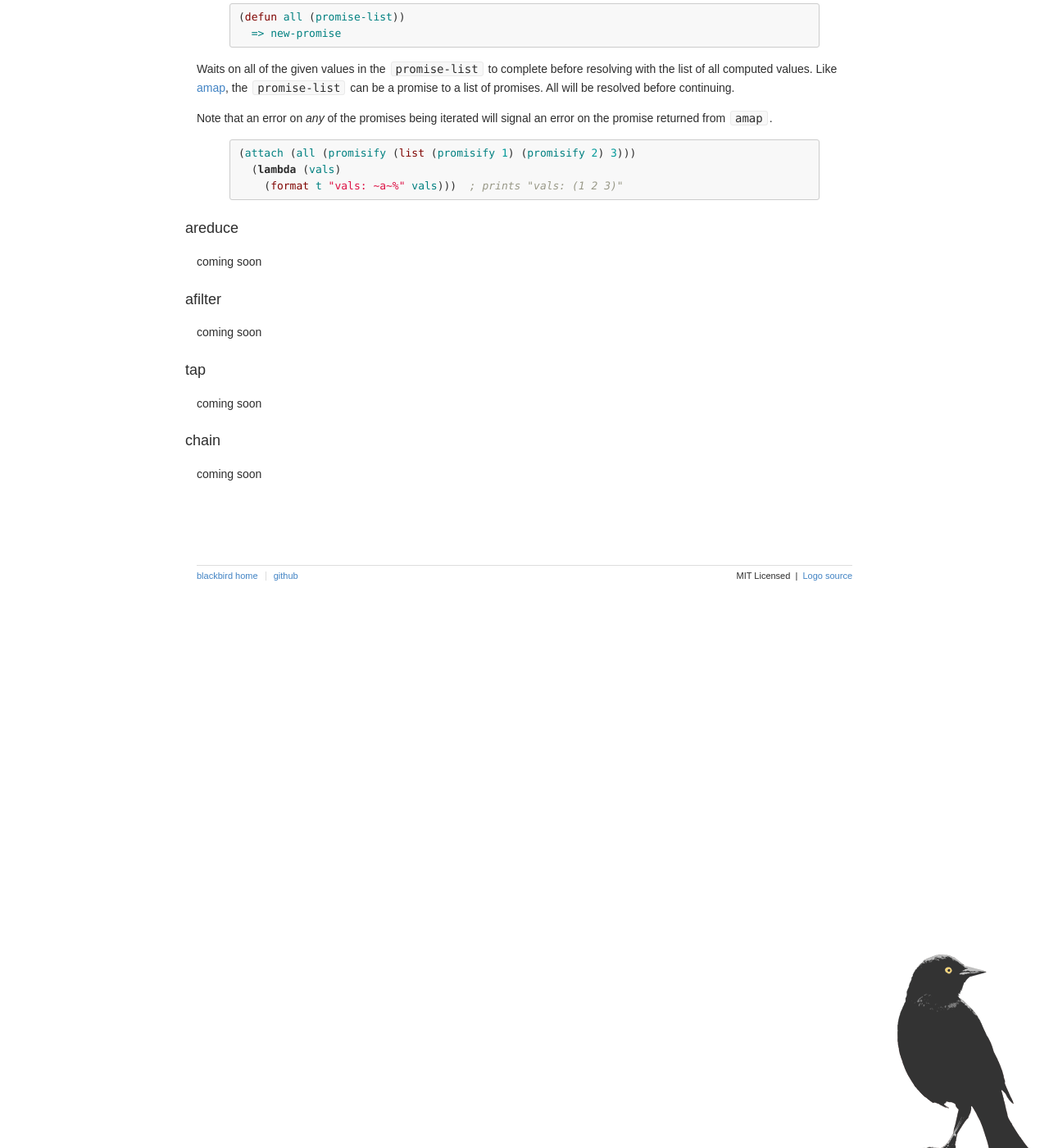
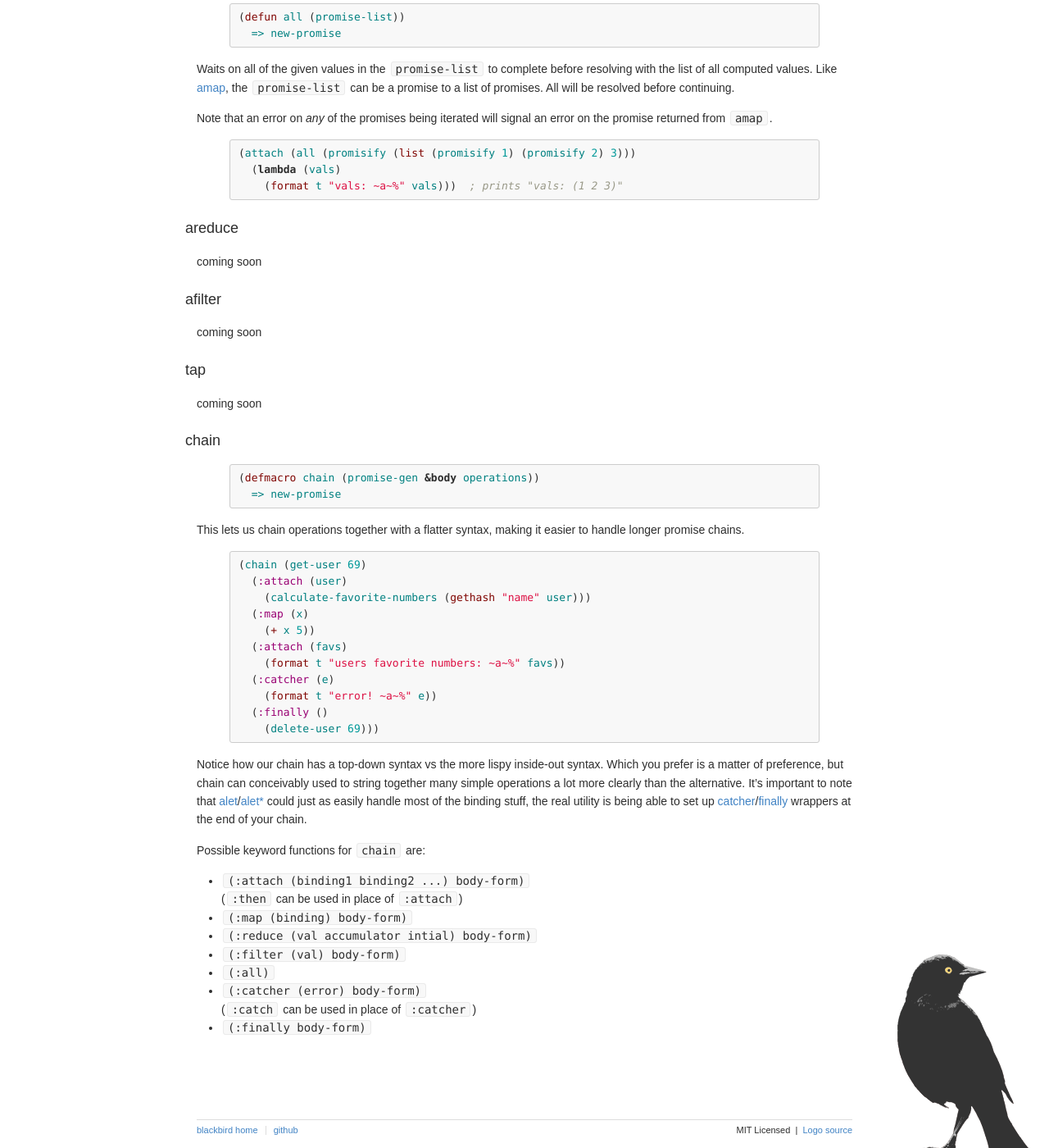
Before and after one commit to orthecreedence/blackbird, a Jekyll site: the page built from index.md, in a window 1280 px wide and 1400 px high, scrolled down 9109 px. Shown: the whole window at 82% size. Built offline with Jekyll 4.4.1, drawn with Linux system fonts in a browser that asks for light colours; Markdown is read by kramdown in place of the engine named in the settings.

Commit message:
fixes/updates

```diff
--- a/index.md
+++ b/index.md
@@ -637,4 +637,43 @@ coming soon
 
 <a id="chain"></a>
 ### chain
-coming soon
+{% highlight cl %}
+(defmacro chain (promise-gen &body operations))
+  => new-promise
+{% endhighlight %}
+
+This lets us chain operations together with a flatter syntax, making it easier
+to handle longer promise chains.
+
+{% highlight cl %}
+(chain (get-user 69)
+  (:attach (user)
+    (calculate-favorite-numbers (gethash "name" user)))
+  (:map (x)
+    (+ x 5))
+  (:attach (favs)
+    (format t "users favorite numbers: ~a~%" favs))
+  (:catcher (e)
+    (format t "error! ~a~%" e))
+  (:finally ()
+    (delete-user 69)))
+{% endhighlight %}
+
+Notice how our chain has a top-down syntax vs the more lispy inside-out syntax.
+Which you prefer is a matter of preference, but chain can conceivably used to
+string together many simple operations a lot more clearly than the alternative.
+It's important to note that [alet](#alet)/[alet*](#alet-star) could just as
+easily handle most of the binding stuff, the real utility is being able to set
+up [catcher](#catcher)/[finally](#finally) wrappers at the end of your chain.
+
+Possible keyword functions for `chain` are:
+
+- `(:attach (binding1 binding2 ...) body-form)`
+(`:then` can be used in place of `:attach`)
+- `(:map (binding) body-form)`
+- `(:reduce (val accumulator intial) body-form)`
+- `(:filter (val) body-form)`
+- `(:all)`
+- `(:catcher (error) body-form)`
+(`:catch` can be used in place of `:catcher`)
+- `(:finally body-form)`
```
